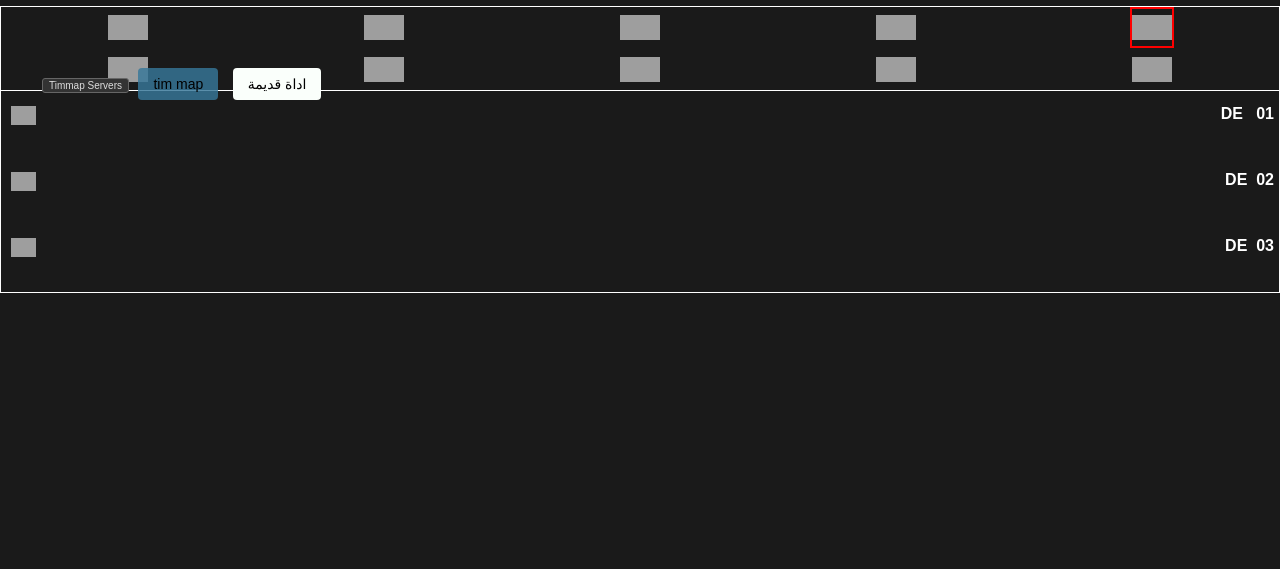
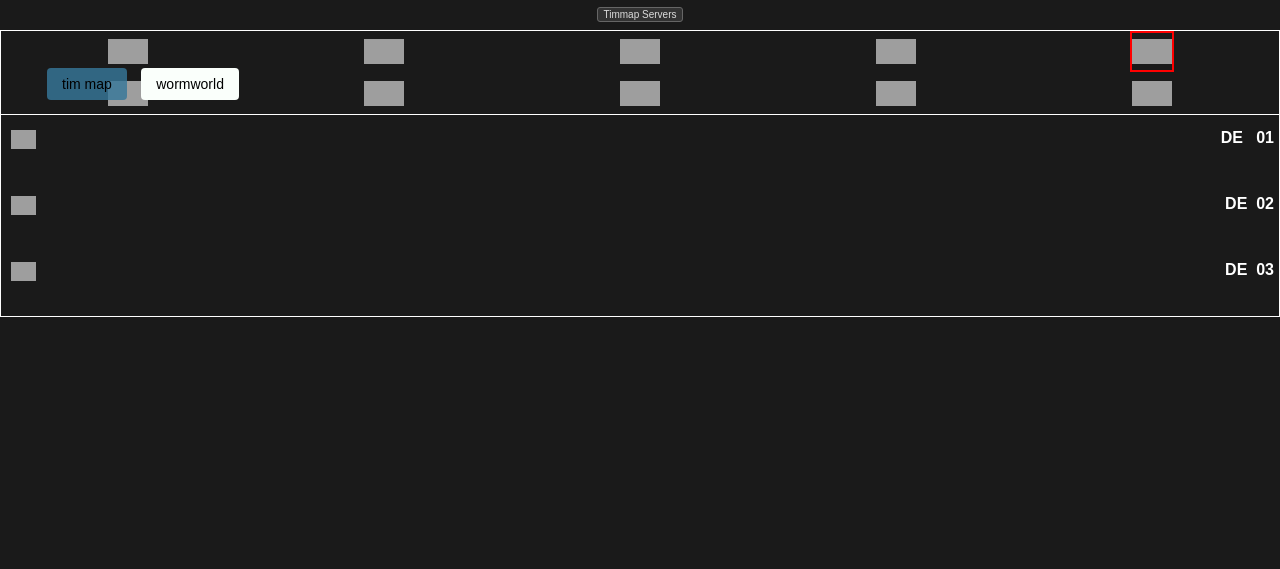
Before and after one commit to sjhhsbb/mini, a plain HTML site: page pc1.html in a window 1280 px wide. Drawn offline with nearby package versions, Linux system fonts and the light colour scheme; grey boxes are pictures that could not be loaded.

Commit message:
Update pc1.html

```diff
--- a/pc1.html
+++ b/pc1.html
@@ -169,8 +169,10 @@
 <body>
   <!-- زر التبديل بين النسختين -->
   <div class="version-switcher">
-    <button id="version-1-btn" class="version-btn active">اداة قديمة</button>
+    <button id="version-1-btn" class="version-btn active">wormworld</button>
     <button id="version-2-btn" class="version-btn">tim map</button>
+  </div>
+  <div style="text-align: center; margin: 2px 0; padding: 2px;">
     <button id="sort-toggle" style="font-size: 10px; padding: 1px 6px; background-color: #333; color: #ddd; border: 1px solid #666; border-radius: 3px; cursor: pointer; outline: none;">Timmap Servers</button>
   </div>
 
```
